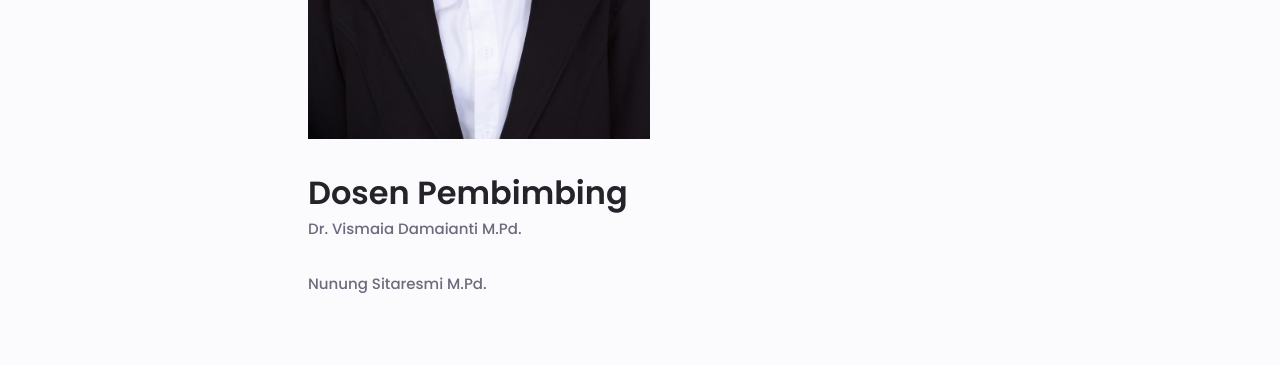
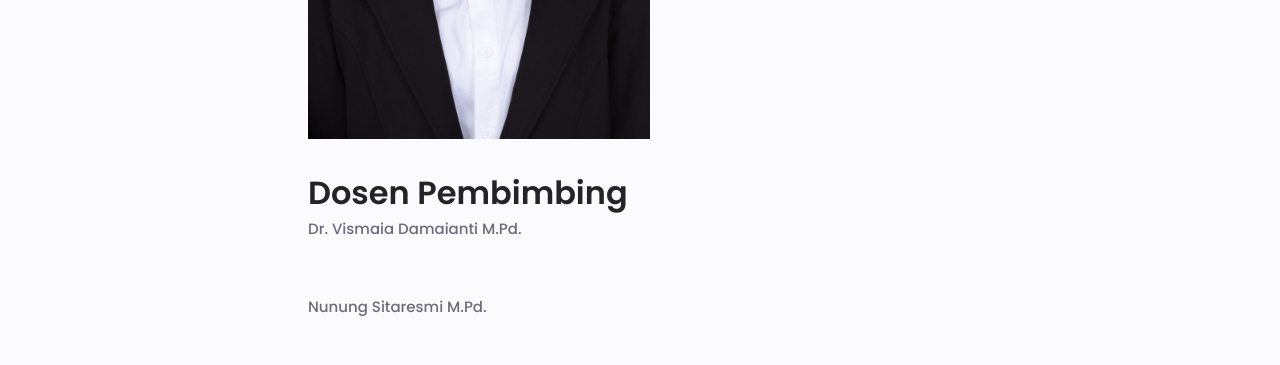
Before and after one commit to PinterKatanya/PinterKatanya, a plain HTML site: page tentangKami.html in a window 1280 px wide. Shown: the part 558-923 px from the top of the page. Drawn offline with nearby package versions, Linux system fonts and the light colour scheme.

Commit message:
Update tentangKami.html

```diff
--- a/tentangKami.html
+++ b/tentangKami.html
@@ -86,7 +86,7 @@
 						<br>
 						<div class="home__data">
 							<h1 class="home__title">Dosen Pembimbing</h1>
-							<p class="home__description">Dr. Vismaia Damaianti M.Pd.</p>
+							<p class="home__description">Dr. Vismaia Damaianti M.Pd.</p><br>
 							<p class="home__description">Nunung Sitaresmi M.Pd.</p>
 						</div>
 					</div>
```
